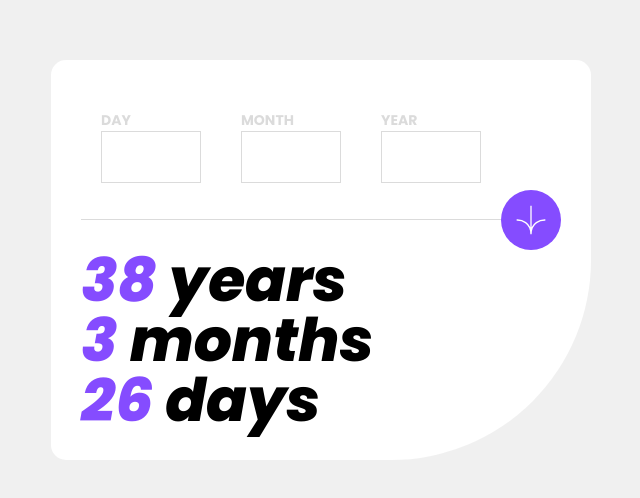
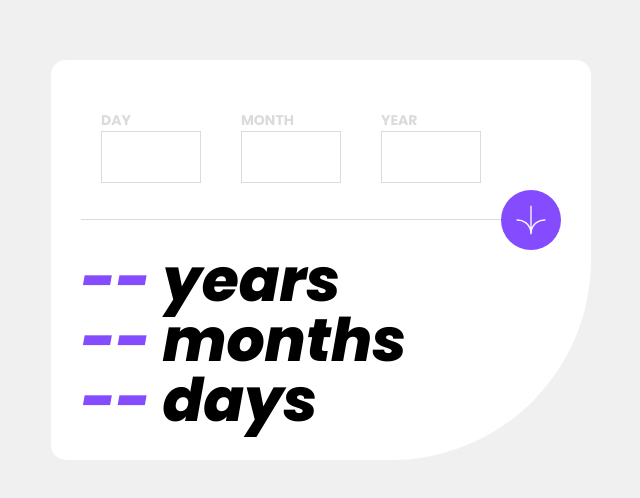
Before and after one commit to Frimpong04/age-calculator-app, a plain HTML site: page index.html in a window 1280 px wide. Shown: the part 140-638 px from the top of the page, without its empty margins (319-959 px from the left). Drawn offline with Linux system fonts and the light colour scheme.

Commit message:
date placeholders removed and default age set to --

```diff
--- a/index.html
+++ b/index.html
@@ -33,9 +33,9 @@
 
         <div class="output-container">
 
-            <p><span id="age-in-years">38</span> years</p>
-            <p><span id="age-in-months">3</span> months</p>
-            <p><span id="age-in-days">26</span> days</p>
+            <p><span id="age-in-years">--</span> years</p>
+            <p><span id="age-in-months">--</span> months</p>
+            <p><span id="age-in-days">--</span> days</p>
 
         </div>
     </main>
--- a/index.js
+++ b/index.js
@@ -18,6 +18,7 @@ const yearError = document.querySelector(".year-error");
 // select all input elements
 day.addEventListener("click", () => {
     dayError.style.visibility = "hidden";
+
 });
 
 month.addEventListener("click", () => {
```
